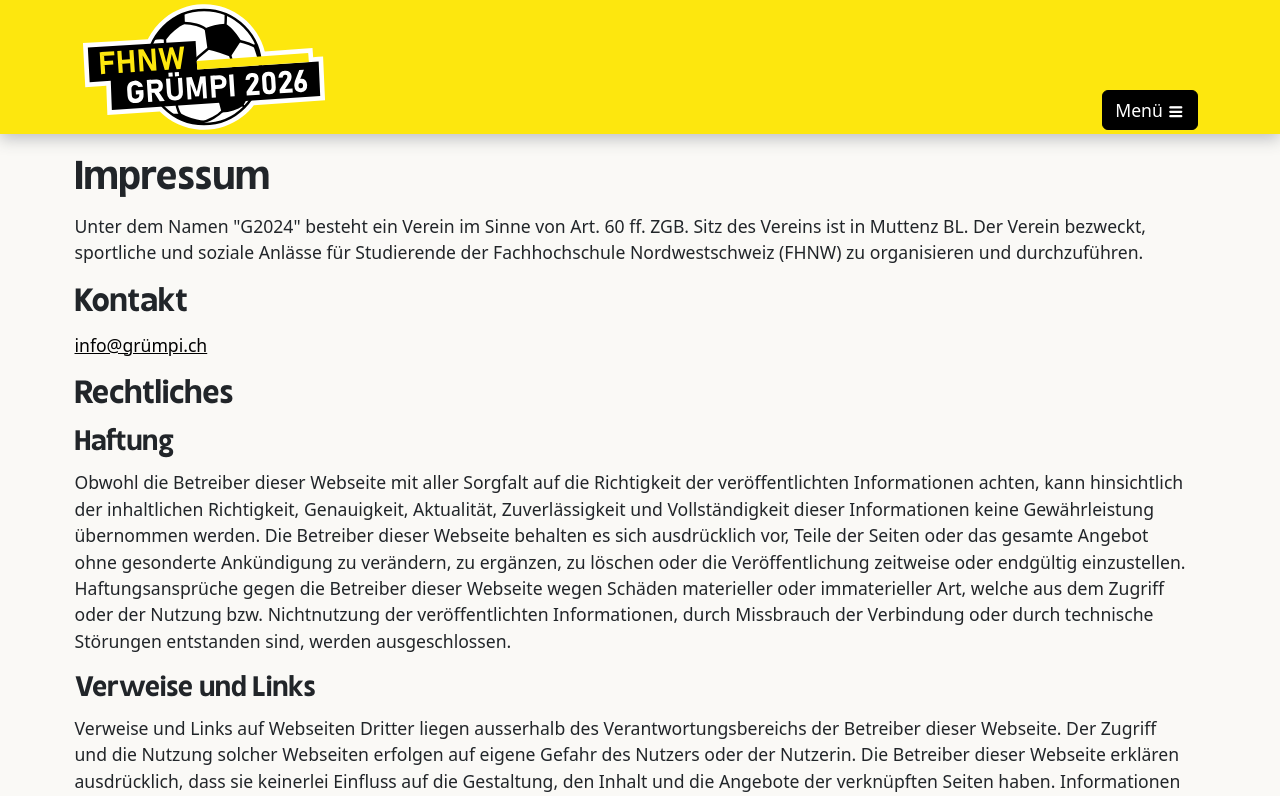
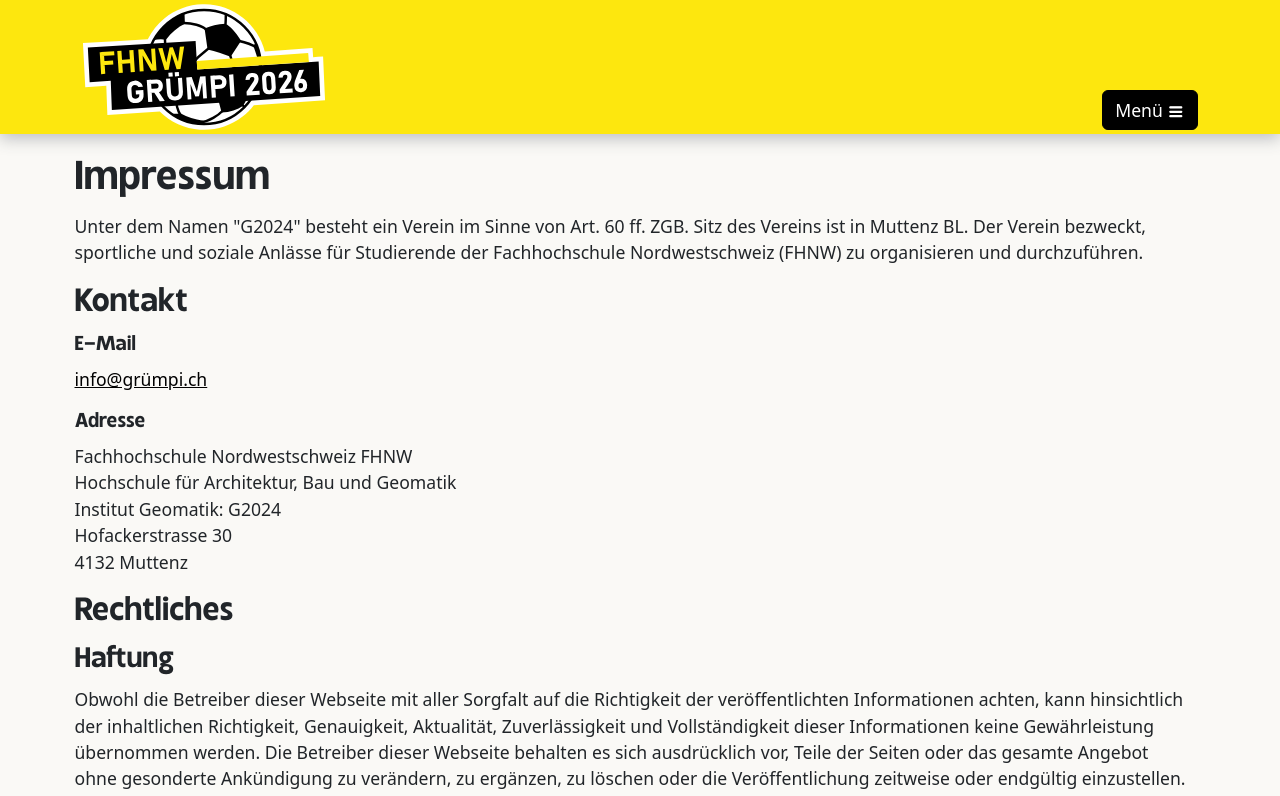
Before and after one commit to daka-fhnw/gruempi-2026, a React (Vite) app: page /impressum in a window 1280 px wide. Shown: the top 796 px of the page. Built offline with nearby package versions, Linux system fonts and the light colour scheme.

Commit message:
legal notice updated

```diff
--- a/src/pages/Datenschutz.tsx
+++ b/src/pages/Datenschutz.tsx
@@ -57,8 +57,8 @@ export default function Datenschutz() {
         gespeicherten personenbezogenen Daten, deren Herkunft und Empfänger und
         den Zweck der Datenverarbeitung sowie ein Recht auf Berichtigung oder
         Löschung dieser Daten. Hierzu sowie zu weiteren Fragen zum Thema
-        personenbezogene Daten können Sie sich jederzeit unter der im{" "}
-        <Link to="/impressum">Impressum</Link> angegebenen Adresse an uns
+        personenbezogene Daten können Sie sich jederzeit über die im{" "}
+        <Link to="/impressum">Impressum</Link> angegebene Email-Adresse an uns
         wenden.
       </p>
     </>
--- a/src/pages/Impressum.tsx
+++ b/src/pages/Impressum.tsx
@@ -11,8 +11,21 @@ export default function Impressum() {
         (FHNW) zu organisieren und durchzuführen.
       </p>
       <h2>Kontakt</h2>
+      <h5>E-Mail</h5>
       <p>
         <a href="mailto:info@grümpi.ch">info@grümpi.ch</a>
+      </p>
+      <h5>Adresse</h5>
+      <p>
+        Fachhochschule Nordwestschweiz FHNW
+        <br />
+        Hochschule für Architektur, Bau und Geomatik
+        <br />
+        Institut Geomatik: G2024
+        <br />
+        Hofackerstrasse 30
+        <br />
+        4132 Muttenz
       </p>
       <h2>Rechtliches</h2>
       <h3>Haftung</h3>
```
